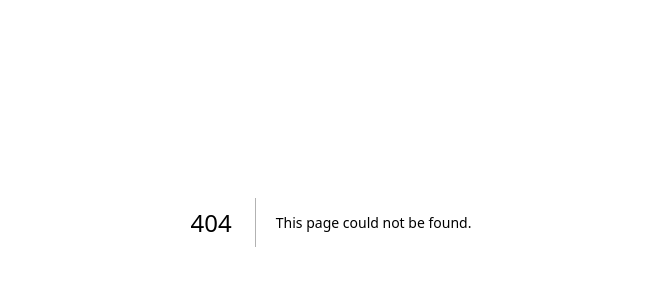
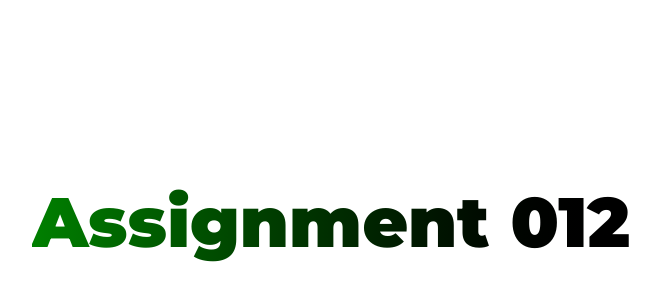
Before and after one commit to Yindeish/learning-js, a Next.js app: page /Assignment in a window 1280 px wide. Before the commit this address had no page. Shown: the part 178-478 px from the top of the page, without its empty margins (309-969 px from the left). Built offline with nearby package versions, Linux system fonts and the light colour scheme.

Commit message:
Assignement 12

```diff
--- /dev/null
+++ b/app/Assignment/page.tsx
@@ -0,0 +1,140 @@
+"use client";
+import { Montserrat } from "next/font/google";
+
+const mont = Montserrat({
+  weight: ["100", "200", "900"],
+  subsets: ["latin"],
+});
+// 1. Username Formatter
+// Create a type that enforces usernames in this format:
+// user_johndoe
+// Requirements:
+//  • Must start with user_
+//  • Followed by any lowercase string
+// Example:
+// type Username = ???;
+
+type Username = `user_${Lowercase<string>}`;
+
+const u1: Username = "user_adam"; // ✅
+const u2: Username = "admin_adam"; // ❌
+
+// 2. Country Code Phone Number
+// Enforce Nigerian-style phone numbers:
+// +234XXXXXXXXXX
+// Requirements:
+//  • Must start with +234
+//  • Followed by exactly 10 digits (approximate using ${number})
+
+type Nigeriannumber = `+234${number}`;
+
+const N1: Nigeriannumber = `+234567675677876`;
+
+// 3. CSS Class Naming (BEM Style)
+// Create a type for BEM class naming:
+// block__element--modifier
+// Example:
+// type BEM = ???;
+
+type BEM = `card__title--active${string}`;
+const cls: BEM = "card__title--active"; // ✅
+
+// 4. API Endpoint Builder
+// Create a type for endpoints like:
+// /api/users
+// /api/products
+// /api/orders
+// Requirement:
+//  • Must start with /api/
+//  • Only allow specific resources (users | products | orders)
+
+type Users = {
+  name: string;
+  age: number;
+  happy: boolean;
+};
+type products = {
+  price: number;
+  status: boolean;
+};
+type orders = {
+  status: boolean;
+  number: number;
+};
+type UserValue = `/api/${"Users" | "products" | "orders"}`;
+
+const U1: UserValue = "/api/Users";
+const U2: UserValue = "/api/orders";
+const U3: UserValue = "/api/products";
+
+// 5. File Extension Validator
+// Allow only specific file types:
+// image.png
+// video.mp4
+// document.pdf
+// Requirements:
+//  • Filename: any string
+//  • Extensions: png | jpg | mp4 | pdf
+type TypeUnique = "image" | "video" | "document";
+type fileType = "png" | "jpg" | "mp4" | "pdf";
+type file = `${TypeUnique}.${fileType}`;
+
+// 6. Environment Variable Format
+// Enforce .env variable naming:
+// NEXT_PUBLIC_API_URL
+// DB_PASSWORD
+// Requirements:
+//  • Must be uppercase
+//  • Words separated by _
+
+// 7. Route Slug Generator
+// Create a type for blog slugs:
+// /blog/my-first-post
+// /blog/typescript-is-cool
+// Requirements:
+//  • Must start with /blog/
+//  • Followed by kebab-case string
+
+// 8. Hex Color Code
+// Strictly type valid hex colors:
+// #fff
+// #ffffff
+// Requirements:
+//  • Must start with #
+//  • Either 3 or 6 hex characters
+
+// 9. Version Tag System
+// Create a type for versions like:
+// v1.0.0
+// v2.3.4
+// Requirements:
+//  • Must start with v
+//  • Follow semantic versioning pattern
+
+// 10. Dynamic Permission System (Advanced)
+// Create a type like:
+// user:create
+// user:delete
+// admin:update
+// Requirements:
+//  • Entities: user | admin | product
+//  • Actions: create | update | delete
+// Example:
+// type Permission = ???;
+
+// const p1: Permission = 'user:create'; // ✅
+// const p2: Permission = 'guest:read'; // ❌
+export default function Home() {
+  // JSX/TSX starts here
+  return (
+    <div className="w-screen h-screen bg-white flex flex-col items-center justify-center">
+      <div
+        className={`text-center text-[70px] font-black text-transparent bg-clip-text bg-gradient-to-r from-[green] to-[black] ${mont.className}`}
+      >
+        Assignment 012
+      </div>
+      <div className="text-2xl text-black flex flex-col gap-1"></div>
+    </div>
+  );
+  // JSX/TSX ends here
+}
```
